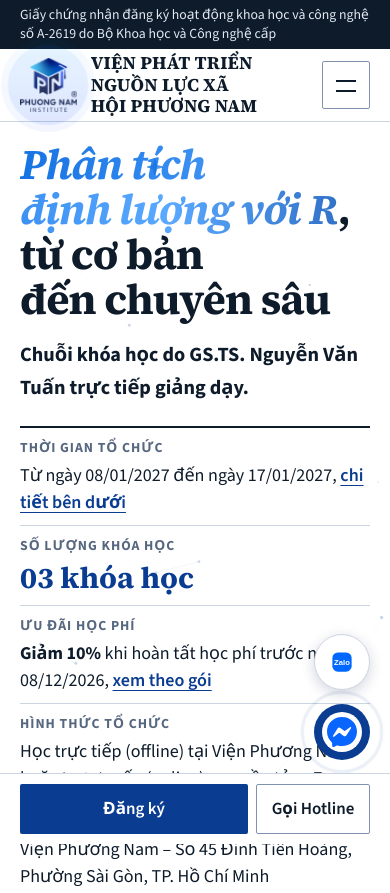
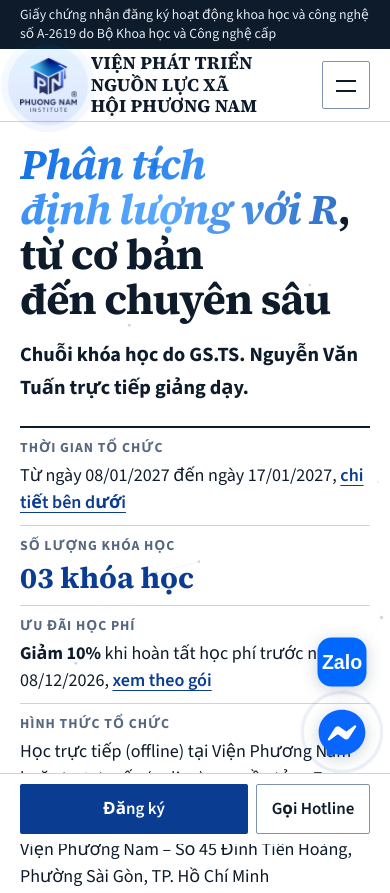
Before and after one commit to thaingocthienlong/landing-page-01.27, a plain HTML site: page dist/index.html in a window 390 px wide. Shown: the top 893 px of the page. Drawn offline with nearby package versions, Linux system fonts and the light colour scheme.

Commit message:
Logo Zalo và Messenger to hơn, bỏ khung tròn của nút Zalo
- Nút Zalo khi đóng chỉ còn logo 56px (bỏ viền, nền trắng, bóng); khung trắng
  chỉ hiện quanh dấu X khi menu mở.
- Trên điện thoại, nút Messenger cũng là logo 56px, không còn nền cobalt.
- Trên máy tính, logo Messenger trong nút có chữ tăng từ 28px lên 34px.
- Đổi ?v= thành 20261124-messenger2.

Co-Authored-By: Claude Opus 5.5 <noreply@anthropic.com>

```diff
--- a/dist/index.html
+++ b/dist/index.html
@@ -26,7 +26,7 @@
     <link rel="preconnect" href="https://fonts.googleapis.com" />
     <link rel="preconnect" href="https://fonts.gstatic.com" crossorigin />
     <link rel="stylesheet" href="https://fonts.googleapis.com/css2?family=Source+Serif+4:ital,opsz,wght@0,8..60,400;0,8..60,600;0,8..60,700;1,8..60,400;1,8..60,600;1,8..60,700&family=Source+Sans+3:wght@400;500;600;700&display=swap" />
-    <link rel="stylesheet" href="./styles.css?v=20261124-messenger" />
+    <link rel="stylesheet" href="./styles.css?v=20261124-messenger2" />
     <script>document.documentElement.classList.add("js");</script>
     <script type="application/ld+json">
 {
@@ -1264,6 +1264,6 @@
       <a class="button button-quiet" href="tel:0912114511"><svg class="i" aria-hidden="true"><use href="#i-phone" /></svg> Gọi Hotline</a>
     </div>
 
-    <script src="./app.js?v=20261124-messenger" defer></script>
+    <script src="./app.js?v=20261124-messenger2" defer></script>
   </body>
 </html>
--- a/dist/styles.css
+++ b/dist/styles.css
@@ -770,16 +770,18 @@ html:not(.js) [data-step-next], html:not(.js) [data-step-prev], html:not(.js) .s
 
 /* Zalo: one round button above the Messenger button opens the two advisers' Zalo links */
 .chat-bot { flex: none; width: 28px; height: 28px; }
-/* the Messenger mark is blue, so it sits on a white disc to read on the cobalt button */
-svg.chat-bot { padding: 2px; border-radius: 50%; background: #fff; }
+/* the Messenger mark is blue, so on the cobalt desktop button it sits on a white disc */
+svg.chat-bot { width: 34px; height: 34px; padding: 2px; border-radius: 50%; background: #fff; }
 .contact-fab { display: none; }
 .js .contact-fab { position: fixed; z-index: 56; right: 24px; bottom: 88px; display: block; }
 .chat-open .contact-fab { display: none; }
 .contact-toggle { display: grid; place-items: center; width: 56px; height: 56px; padding: 0; border: 1px solid var(--hair); border-radius: 50%; background: #fff; color: var(--ink); box-shadow: 0 4px 14px rgba(10, 30, 70, 0.18); cursor: pointer; }
 .contact-toggle:hover { border-color: var(--cobalt); }
+/* closed, the Zalo mark is the button itself; the white disc comes back only around the close cross */
+.contact-toggle[aria-expanded="false"] { border: 0; background: none; box-shadow: none; }
 .contact-toggle:focus-visible, .contact-menu a:focus-visible { outline: 2px solid var(--cobalt); outline-offset: 3px; }
 .contact-marks { display: flex; gap: 2px; }
-.contact-marks .contact-logo { width: 22px; height: 22px; }
+.contact-marks .contact-logo { width: 56px; height: 56px; filter: drop-shadow(0 3px 8px rgba(10, 30, 70, 0.22)); }
 .contact-shut { display: none; width: 22px; height: 22px; }
 .contact-toggle[aria-expanded="true"] .contact-marks { display: none; }
 .contact-toggle[aria-expanded="true"] .contact-shut { display: block; }
@@ -804,7 +806,9 @@ svg.chat-bot { padding: 2px; border-radius: 50%; background: #fff; }
   .mobile-bar [data-chat-open] { display: none; }
   /* a round chat button floats above the bar's right end */
   .js .chat-launcher { position: fixed; z-index: 55; right: var(--gut); bottom: calc(84px + env(safe-area-inset-bottom)); display: grid; place-items: center; width: 56px; height: 56px; padding: 0; border-radius: 50%; }
-  .js .chat-launcher .chat-bot { width: 40px; height: 40px; }
+  /* on phones the Messenger mark is the button itself, as the Zalo one above it */
+  .js .chat-launcher, .js .chat-launcher:hover { background: none; }
+  .js .chat-launcher svg.chat-bot { width: 56px; height: 56px; padding: 0; background: none; filter: drop-shadow(0 3px 8px rgba(10, 30, 70, 0.22)); }
   /* the contact button sits above the chat button */
   .js .contact-fab { right: var(--gut); bottom: calc(154px + env(safe-area-inset-bottom)); }
   /* rings keep spreading from the button's center while the page is open */
```
